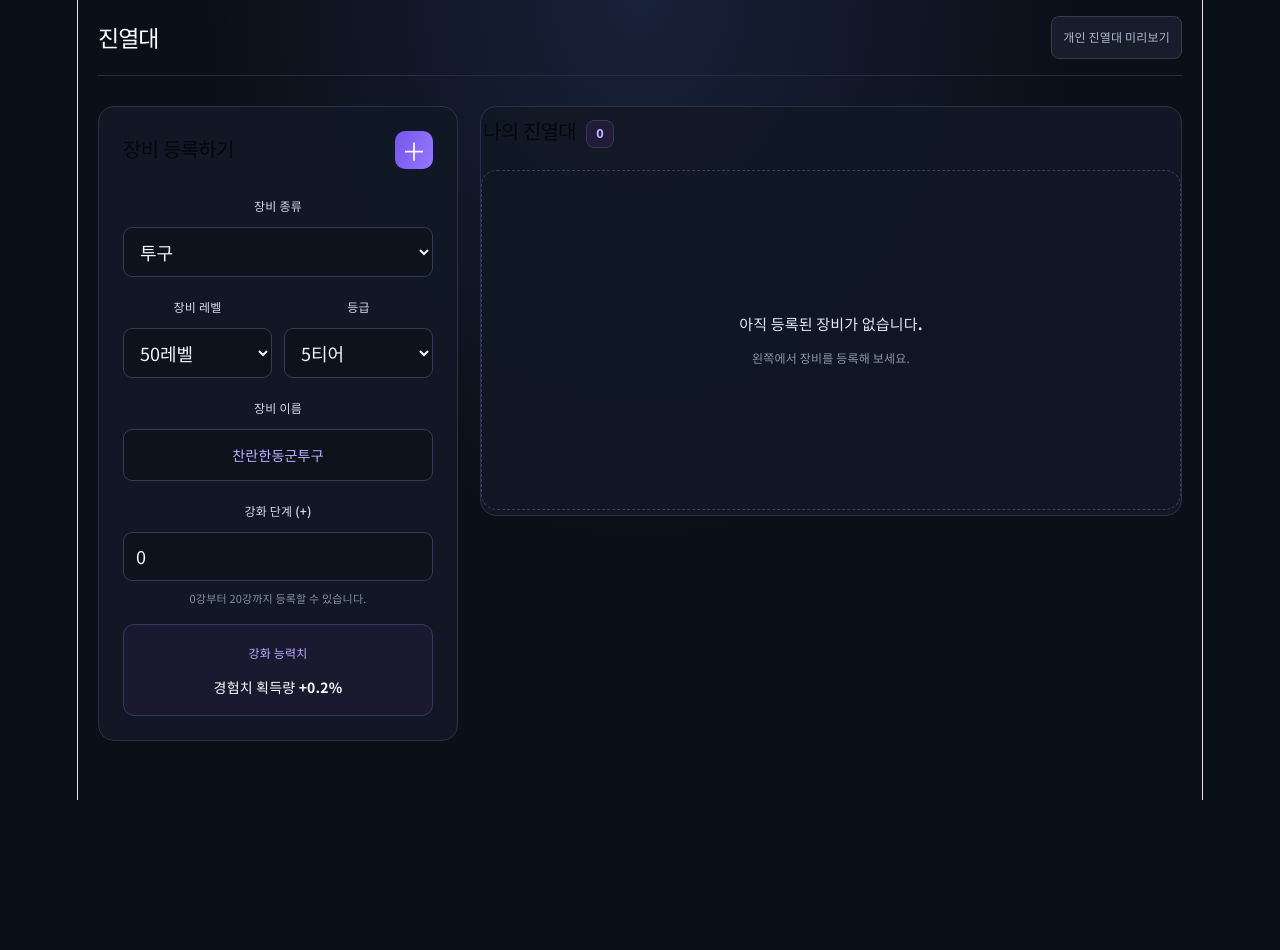
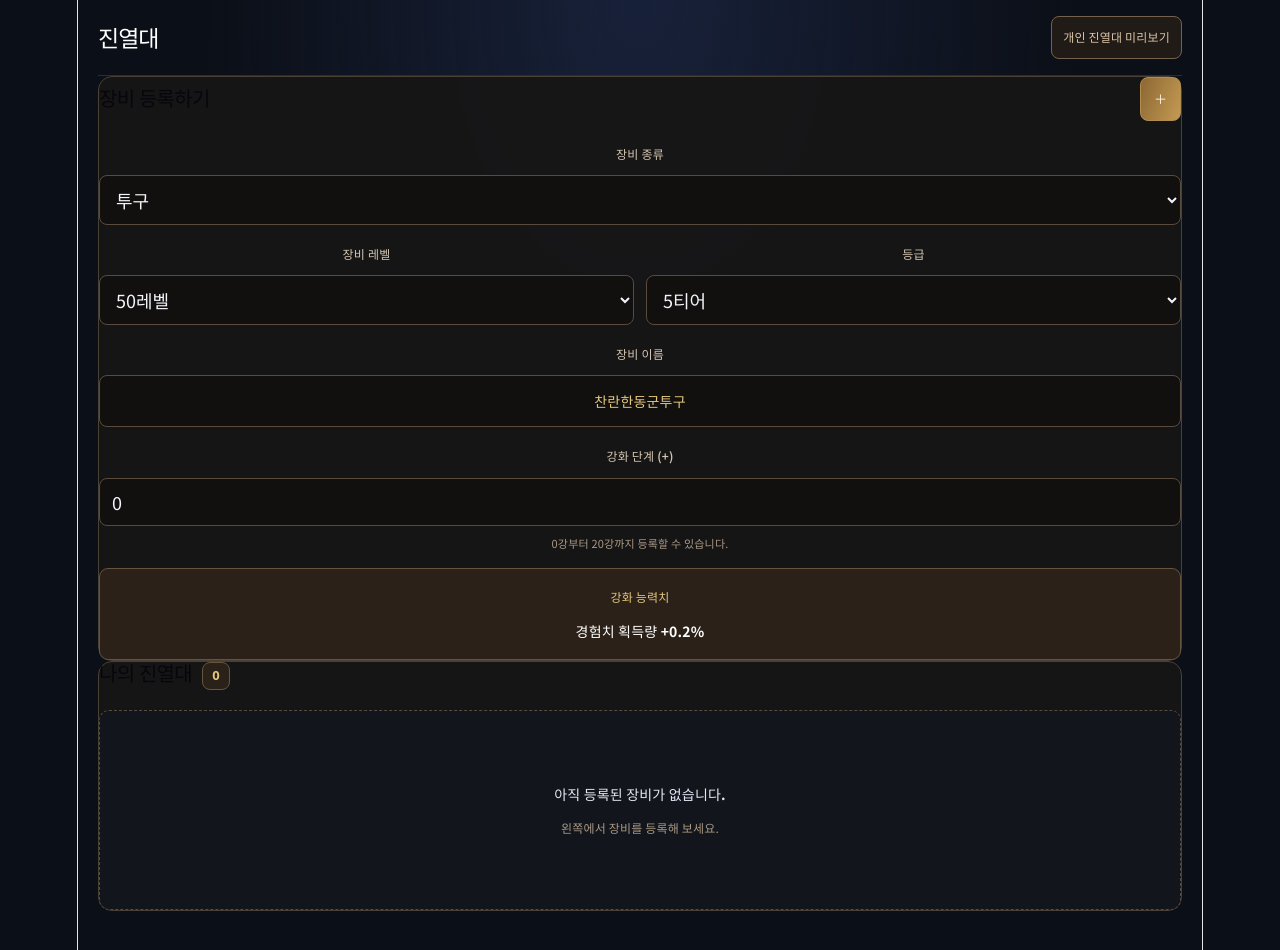
Before and after one commit to wlgns-1/jindeye, a React (Vite) app: page / in a window 1280 px wide. Shown: the top 950 px of the page. Before the commit the page ends 800 px from the top, so only its background shows below. Built offline with nearby package versions, Linux system fonts and the light colour scheme.

Commit message:
Update App.css

```diff
--- a/src/App.css
+++ b/src/App.css
@@ -1,4 +1,3 @@
-
 @import url("https://fonts.googleapis.com/css2?family=Noto+Sans+KR:wght@400;500;600;700;800&display=swap");
 
 :root {
@@ -10,439 +9,109 @@
   -webkit-font-smoothing: antialiased;
   font-weight: 400;
 }
-
-* {
-  box-sizing: border-box;
+* { box-sizing: border-box; }
+body {
+  margin: 0; min-width: 320px; min-height: 100vh;
+  background: radial-gradient(ellipse at 50% 0%, #18213a 0%, transparent 48%), #0b0f17;
 }
-
-body {
-  margin: 0;
-  min-width: 320px;
-  min-height: 100vh;
-  background:
-    radial-gradient(ellipse at 50% 0%, #18213a 0%, transparent 48%),
-    #0b0f17;
+button, input, select { font: inherit; }
+button { cursor: pointer; }
+button:disabled { cursor: not-allowed; }
+.app { width: min(1240px, calc(100% - 40px)); margin: 0 auto; padding-bottom: 48px; }
+.topbar { min-height: 76px; display:flex; align-items:center; justify-content:space-between; gap:12px; border-bottom:1px solid #252c3b; }
+.brand { color:#fff; font-size:23px; font-weight:800; letter-spacing:-1px; }
+.brand-button { border:0; background:transparent; padding:8px 0; }
+.topbar-badge { border:1px solid #74624f; background:#211b17; color:#d8c5a6; border-radius:8px; padding:7px 11px; font-size:12px; }
+.panel { min-width:0; border:1px solid #4b4034; background:rgba(23,22,22,.94); border-radius:14px; }
+.panel-heading { display:flex; justify-content:space-between; align-items:center; gap:12px; margin-bottom:20px; }
+.panel-heading h2 { margin:0; font-size:20px; font-weight:800; letter-spacing:-.7px; }
+.group-select-panel { margin-top:28px; padding:24px; }
+.screen-description { margin: -8px 0 20px; color:#b8a68f; font-size:13px; }
+.group-select-grid { display:grid; grid-template-columns:repeat(3,minmax(0,1fr)); gap:14px; }
+.group-select-card { display:flex; flex-direction:column; align-items:flex-start; gap:9px; min-height:138px; padding:18px; text-align:left; color:inherit; background:linear-gradient(145deg,rgba(64,49,35,.85),rgba(28,24,22,.96)); border:1px solid #74624f; border-radius:10px; transition:border-color .2s, transform .2s, background .2s; }
+.group-select-card:hover { border-color:#e0c184; background:linear-gradient(145deg,rgba(91,69,43,.9),rgba(37,29,22,.98)); transform:translateY(-2px); }
+.group-select-name { color:#f0d8a6; font-size:16px; font-weight:800; }
+.group-select-meta { color:#b8a68f; font-size:12px; }
+.group-select-action { margin-top:auto; color:#e5c77e; font-size:12px; font-weight:700; }
+.equipment-count { display:inline-grid; place-items:center; min-width:28px; height:28px; margin-left:5px; padding:0 8px; border:1px solid #66543f; border-radius:8px; background:#2a2119; color:#e5c77e; font-size:13px; vertical-align:middle; }
+.detail-layout { display:grid; grid-template-columns:minmax(0,1.65fr) minmax(280px,.85fr); gap:18px; align-items:start; padding-top:26px; }
+.detail-main-panel { padding:22px; }
+.detail-main-panel .panel-heading { align-items:flex-start; }
+.detail-main-panel .panel-heading h2 { margin-top:10px; }
+.back-button { padding:7px 10px; border:1px solid #5d4b39; border-radius:7px; background:#27211b; color:#d8c5a6; font-size:12px; }
+.back-button:hover { border-color:#d5b77e; color:#fff0d0; }
+.add-button { display:inline-flex; align-items:center; justify-content:center; flex-shrink:0; min-height:38px; padding:8px 13px; border:1px solid #b38d4d; border-radius:8px; background:linear-gradient(110deg,#8b6733,#c49a53); color:#fff8e8; font-size:13px; font-weight:800; }
+.add-button:hover { filter:brightness(1.12); }
+.add-equipment-button { white-space:nowrap; }
+.equipment-type-tabs { display:grid; grid-template-columns:repeat(2,minmax(0,1fr)); gap:10px; margin-bottom:16px; }
+.equipment-type-tab { display:flex; flex-direction:column; align-items:flex-start; gap:7px; min-width:0; padding:14px; border:1px solid #594b3d; border-radius:9px; background:#211c18; color:#e8dfd0; text-align:left; }
+.equipment-type-tab:disabled { opacity:.5; }
+.equipment-type-tab:not(:disabled):hover, .equipment-type-tab.active { border-color:#d5b77e; background:#34291d; box-shadow:inset 0 0 0 1px #8c7048; }
+.type-tab-name { font-size:13px; font-weight:800; }
+.equipment-type-tab strong { color:#e5c77e; font-size:17px; }
+.equipment-type-tab small { color:#b8a68f; font-size:11px; line-height:1.5; overflow-wrap:anywhere; }
+.selected-equipment-card { padding:18px; border:1px solid #66543f; border-radius:11px; background:linear-gradient(145deg,rgba(47,37,28,.75),rgba(23,22,22,.9)); }
+.selected-equipment-heading { display:flex; justify-content:space-between; align-items:flex-start; gap:12px; }
+.equipment-type { display:inline-block; max-width:100%; padding:5px 9px; border:1px solid #66543f; border-radius:7px; background:#2a2119; color:#d8c5a6; font-size:11px; }
+.selected-equipment-heading h3 { margin:12px 0 5px; color:#f3e5c8; font-size:19px; overflow-wrap:anywhere; }
+.selected-equipment-heading p { margin:0; color:#a99983; font-size:12px; }
+.enhancement-level { display:inline-block; color:#e5c77e; font-size:16px; font-weight:800; white-space:nowrap; }
+.effect-box { margin-top:18px; padding:15px; border:1px solid #594b3d; border-radius:8px; background:rgba(19,18,17,.72); }
+.effect-box h3 { margin:0 0 10px; color:#e5c77e; font-size:13px; }
+.effect-box p { display:flex; justify-content:space-between; flex-wrap:wrap; gap:8px; margin:0; color:#c9bdab; font-size:13px; }
+.effect-box p strong { color:#70e878; }
+.set-effect-box { border-color:#8a7045; background:rgba(61,45,26,.35); }
+.detail-actions { display:flex; justify-content:flex-end; gap:8px; margin-top:15px; }
+.edit-button,.delete-button { display:grid; place-items:center; min-height:32px; border:1px solid #594b3d; border-radius:7px; }
+.edit-button { padding:0 12px; background:#34291d; color:#e5c77e; font-size:12px; font-weight:700; }
+.edit-button:hover { background:#493720; }
+.delete-button { min-width:34px; padding:0 9px; background:#302124; color:#ffadb3; font-size:12px; }
+.delete-button:hover { background:#48272c; }
+.side-summary-panel { overflow:hidden; }
+.side-summary-panel > .panel-heading { padding:20px 20px 0; }
+.side-effect-list { padding:0 16px 16px; }
+.side-effect-item { display:flex; flex-direction:column; align-items:flex-start; gap:7px; width:100%; margin-bottom:8px; padding:12px; border:1px solid #4b4034; border-radius:8px; background:#211c18; color:#d8c5a6; text-align:left; }
+.side-effect-item:hover,.side-effect-item.active { border-color:#b99a60; background:#30261c; }
+.side-effect-title { font-size:12px; font-weight:700; }
+.side-effect-item strong { color:#70e878; font-size:12px; overflow-wrap:anywhere; }
+.side-set-effect { margin-top:16px; padding:15px; border:1px solid #8a7045; border-radius:8px; background:rgba(61,45,26,.35); }
+.side-set-effect h3 { margin:0 0 9px; color:#e5c77e; font-size:14px; }
+.side-set-effect p,.empty-effect-text { color:#b8a68f; font-size:12px; line-height:1.7; }
+.empty-effect-text { padding:0 20px 20px; }
+.empty-state { display:flex; min-height:200px; flex-direction:column; align-items:center; justify-content:center; padding:24px; border:1px dashed #594b3d; border-radius:10px; background:#11172480; text-align:center; }
+.empty-state p { margin:0; color:#e3e8f5; font-size:14px; font-weight:700; }
+.empty-state span { margin-top:10px; color:#a99983; font-size:12px; line-height:1.8; }
+.registration-panel { margin-top:18px; padding:20px; }
+.registration-panel .panel-heading { margin-bottom:18px; }
+.form-group { display:flex; flex-direction:column; gap:8px; min-width:0; margin-bottom:16px; }
+.form-group label { color:#d5c7b2; font-size:12px; font-weight:600; }
+.form-group input,.form-group select { width:100%; min-width:0; min-height:42px; padding:10px 12px; border:1px solid #594b3d; border-radius:8px; outline:none; color:#f3f5fb; background:#11100f; }
+.form-group input:focus,.form-group select:focus { border-color:#c6a263; box-shadow:0 0 0 3px #c6a26320; }
+.form-row { display:grid; grid-template-columns:repeat(2,minmax(0,1fr)); gap:12px; }
+.help-text { color:#a99983; font-size:11px; line-height:1.7; }
+.name-preview { padding:12px; border:1px solid #594b3d; border-radius:8px; background:#11100f; color:#e5c77e; font-size:14px; overflow-wrap:anywhere; }
+.preview-box { margin-top:8px; padding:15px; border:1px solid #66543f; background:#2b2118; border-radius:9px; }
+.preview-label { display:block; margin-bottom:10px; color:#e5c77e; font-size:12px; font-weight:700; }
+.preview-box strong { display:block; color:#fff; font-size:14px; line-height:1.7; overflow-wrap:anywhere; }
+.cancel-button { padding:8px 12px; border:1px solid #594b3d; border-radius:8px; background:#29221b; color:#d8c5a6; font-size:12px; font-weight:700; }
+.cancel-button:hover { background:#3b3024; }
+.form-submit-button { width:100%; margin-top:8px; }
+@media (max-width:900px) {
+  .detail-layout { grid-template-columns:1fr; }
+  .group-select-grid { grid-template-columns:repeat(2,minmax(0,1fr)); }
 }
-
-button,
-input,
-select {
-  font: inherit;
+@media (max-width:520px) {
+  .app { width:calc(100% - 24px); }
+  .topbar { min-height:64px; }
+  .brand { font-size:20px; }
+  .topbar-badge { padding:6px; font-size:10px; }
+  .group-select-panel { margin-top:18px; padding:16px; }
+  .group-select-grid { grid-template-columns:1fr; }
+  .detail-layout { padding-top:18px; gap:14px; }
+  .detail-main-panel { padding:15px; }
+  .detail-main-panel .panel-heading { flex-direction:column; }
+  .equipment-type-tabs { grid-template-columns:repeat(2,minmax(0,1fr)); }
+  .selected-equipment-card { padding:13px; }
+  .panel-heading h2 { font-size:18px; }
+  .form-row { grid-template-columns:1fr; gap:0; }
 }
-
-button {
-  cursor: pointer;
-}
-
-.app {
-  width: min(1240px, calc(100% - 40px));
-  margin: 0 auto;
-}
-
-.topbar {
-  min-height: 76px;
-  display: flex;
-  align-items: center;
-  justify-content: space-between;
-  gap: 12px;
-  border-bottom: 1px solid #252c3b;
-}
-
-.brand {
-  color: #fff;
-  font-size: 23px;
-  font-weight: 800;
-  letter-spacing: -1px;
-}
-
-.topbar-badge {
-  border: 1px solid #343c50;
-  background: #171d2a;
-  color: #aeb9ce;
-  border-radius: 8px;
-  padding: 7px 11px;
-  font-size: 12px;
-}
-
-.workspace {
-  display: grid;
-  grid-template-columns: 360px minmax(0, 1fr);
-  align-items: start;
-  gap: 22px;
-  padding-top: 30px;
-}
-
-.panel {
-  min-width: 0;
-  border: 1px solid #293146;
-  background: rgba(18, 24, 37, 0.92);
-  border-radius: 16px;
-}
-
-.form-panel {
-  padding: 24px;
-}
-
-.panel-heading {
-  display: flex;
-  justify-content: space-between;
-  align-items: center;
-  gap: 12px;
-  margin-bottom: 24px;
-}
-
-.panel-heading h2 {
-  margin: 0;
-  font-size: 20px;
-  font-weight: 800;
-  letter-spacing: -0.7px;
-}
-
-.add-button {
-  display: grid;
-  place-items: center;
-  flex-shrink: 0;
-  width: 38px;
-  height: 38px;
-  border: 0;
-  border-radius: 10px;
-  background: linear-gradient(110deg, #7456ed, #9478ff);
-  color: #fff;
-  font-size: 25px;
-  font-weight: 600;
-}
-
-.add-button:hover {
-  filter: brightness(1.15);
-}
-
-.form-group {
-  display: flex;
-  flex-direction: column;
-  gap: 8px;
-  min-width: 0;
-  margin-bottom: 17px;
-}
-
-.form-group label {
-  color: #d5dced;
-  font-size: 12px;
-  font-weight: 600;
-}
-
-.form-group input,
-.form-group select {
-  width: 100%;
-  min-width: 0;
-  min-height: 43px;
-  padding: 10px 12px;
-  border: 1px solid #343d52;
-  border-radius: 9px;
-  outline: none;
-  color: #f3f5fb;
-  background: #0d121d;
-}
-
-.form-group input:focus,
-.form-group select:focus {
-  border-color: #8d79ff;
-  box-shadow: 0 0 0 3px #8d79ff20;
-}
-
-.form-group input::placeholder {
-  color: #647087;
-}
-
-.form-row {
-  display: grid;
-  grid-template-columns: repeat(2, minmax(0, 1fr));
-  gap: 12px;
-}
-
-.help-text {
-  color: #8290a8;
-  font-size: 11px;
-  line-height: 1.7;
-}
-
-.name-preview {
-  padding: 12px;
-  border: 1px solid #343d52;
-  border-radius: 9px;
-  background: #0d121d;
-  color: #c1afff;
-  font-size: 14px;
-  overflow-wrap: anywhere;
-}
-
-.preview-box {
-  margin-top: 8px;
-  padding: 15px;
-  border: 1px solid #3c345f;
-  background: #1b1930;
-  border-radius: 11px;
-}
-
-.preview-box .preview-label,
-.preview-label {
-  display: block;
-  margin-bottom: 10px;
-  color: #b9aaff;
-  font-size: 12px;
-  font-weight: 700;
-}
-
-.preview-box strong {
-  display: block;
-  color: #fff;
-  font-size: 14px;
-  line-height: 1.7;
-  overflow-wrap: anywhere;
-}
-
-.cancel-button {
-  width: 100%;
-  margin-top: 12px;
-  padding: 12px;
-  border: 1px solid #454d62;
-  border-radius: 10px;
-  background: #202738;
-  color: #dce3f2;
-  font-size: 13px;
-  font-weight: 700;
-}
-
-.cancel-button:hover {
-  background: #2a3348;
-}
-
-.display-panel {
-  min-width: 0;
-  padding: 5px 0;
-}
-
-.display-panel > .panel-heading {
-  margin: 8px 0 22px;
-  padding: 0 2px;
-}
-
-.equipment-count {
-  display: inline-grid;
-  place-items: center;
-  min-width: 28px;
-  height: 28px;
-  margin-left: 5px;
-  padding: 0 8px;
-  border: 1px solid #3c345f;
-  border-radius: 8px;
-  background: #211d38;
-  color: #c1afff;
-  font-size: 13px;
-  vertical-align: middle;
-}
-
-.equipment-grid {
-  display: grid;
-  grid-template-columns: repeat(2, minmax(0, 1fr));
-  gap: 15px;
-}
-
-.equipment-card {
-  min-width: 0;
-  padding: 16px;
-  overflow: hidden;
-  border: 1px solid #293146;
-  border-radius: 16px;
-  background: rgba(18, 24, 37, 0.92);
-  transition: border-color 0.2s, transform 0.2s;
-}
-
-.equipment-card:hover {
-  border-color: #7564c4;
-  transform: translateY(-2px);
-}
-
-.equipment-card-top {
-  display: flex;
-  justify-content: space-between;
-  align-items: center;
-  gap: 8px;
-}
-
-.equipment-type {
-  display: inline-block;
-  max-width: 100%;
-  padding: 5px 9px;
-  border: 1px solid #343c50;
-  border-radius: 8px;
-  background: #171d2a;
-  color: #aeb9ce;
-  font-size: 11px;
-}
-
-.equipment-actions {
-  display: flex;
-  flex-direction: row;
-  align-items: center;
-  justify-content: flex-end;
-  gap: 7px;
-  flex-shrink: 0;
-}
-
-.edit-button,
-.delete-button {
-  position: static;
-  display: grid;
-  place-items: center;
-  flex-shrink: 0;
-  height: 30px;
-  border: 0;
-  border-radius: 8px;
-}
-
-.edit-button {
-  padding: 0 10px;
-  background: #282044;
-  color: #c1afff;
-  font-size: 12px;
-  font-weight: 700;
-}
-
-.edit-button:hover {
-  background: #3b2d65;
-  color: #fff;
-}
-
-.delete-button {
-  width: 30px;
-  padding: 0;
-  background: #25202b;
-  color: #aeb6c7;
-  font-size: 17px;
-  font-weight: 600;
-}
-
-.delete-button:hover {
-  color: #ff8e9a;
-  background: #40232e;
-}
-
-.equipment-name {
-  margin: 16px 0 0;
-  color: #f3f5fb;
-  font-size: 16px;
-  line-height: 1.6;
-  overflow-wrap: anywhere;
-}
-
-.equipment-level {
-  margin: 6px 0 0;
-  color: #8996ac;
-  font-size: 11px;
-}
-
-.enhancement-level {
-  display: inline-block;
-  margin-top: 10px;
-  color: #c1afff;
-  font-size: 12px;
-  font-weight: 800;
-}
-
-.equipment-stat {
-  display: flex;
-  justify-content: space-between;
-  align-items: center;
-  gap: 10px;
-  padding: 15px 0 3px;
-  margin-top: 14px;
-  border-top: 1px solid #2a3244;
-  font-size: 12px;
-}
-
-.equipment-stat span {
-  color: #9da9bf;
-}
-
-.equipment-stat strong {
-  color: #e7eaff;
-  text-align: right;
-  overflow-wrap: anywhere;
-}
-
-.empty-state {
-  display: flex;
-  min-height: 340px;
-  flex-direction: column;
-  align-items: center;
-  justify-content: center;
-  padding: 30px;
-  border: 1px dashed #374057;
-  border-radius: 16px;
-  background: #11172480;
-  text-align: center;
-}
-
-.empty-state p {
-  margin: 0;
-  color: #e3e8f5;
-  font-size: 15px;
-  font-weight: 700;
-}
-
-.empty-state span {
-  margin-top: 10px;
-  color: #8996ac;
-  font-size: 12px;
-  line-height: 1.9;
-}
-
-@media (max-width: 900px) {
-  .workspace {
-    grid-template-columns: 1fr;
-  }
-
-  .form-panel {
-    padding: 20px;
-  }
-
-  .equipment-grid {
-    grid-template-columns: repeat(2, minmax(0, 1fr));
-  }
-}
-
-@media (max-width: 520px) {
-  .app {
-    width: calc(100% - 24px);
-  }
-
-  .topbar {
-    min-height: 64px;
-  }
-
-  .brand {
-    font-size: 20px;
-  }
-
-  .topbar-badge {
-    padding: 6px;
-    font-size: 10px;
-  }
-
-  .workspace {
-    padding-top: 18px;
-    gap: 22px;
-  }
-
-  .form-panel {
-    padding: 16px;
-  }
-
-  .panel-heading h2 {
-    font-size: 18px;
-  }
-
-  .equipment-grid {
-    grid-template-columns: 1fr;
-  }
-}
```
